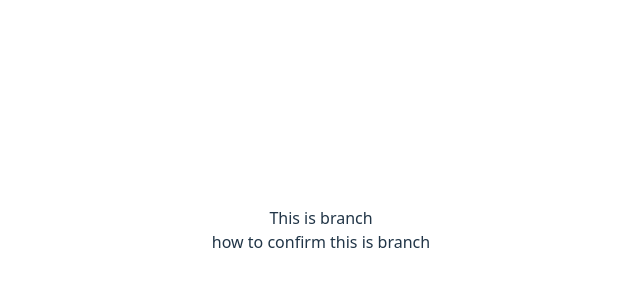
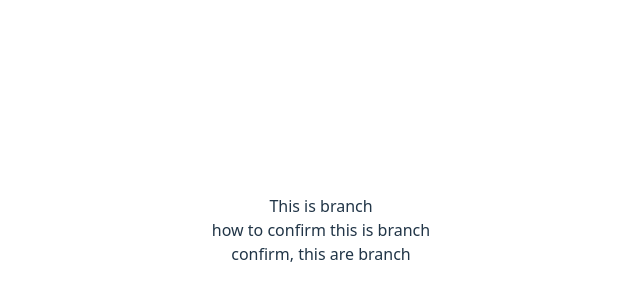
Before and after one commit to Shantanu6161/NewProject, a React (Vite) app: page / in a window 1280 px wide. Shown: the part 170-470 px from the top of the page, without its empty margins (319-959 px from the left). Built offline with nearby package versions, Linux system fonts and the light colour scheme.

Commit message:
complete

```diff
--- a/src/Components/Test.jsx
+++ b/src/Components/Test.jsx
@@ -7,6 +7,7 @@ const Test = () => {
         <>
             <div>This is branch </div>
             <div>how to confirm this is branch</div>
+            <div>confirm, this are branch</div>
         </>
     )
 };
```
